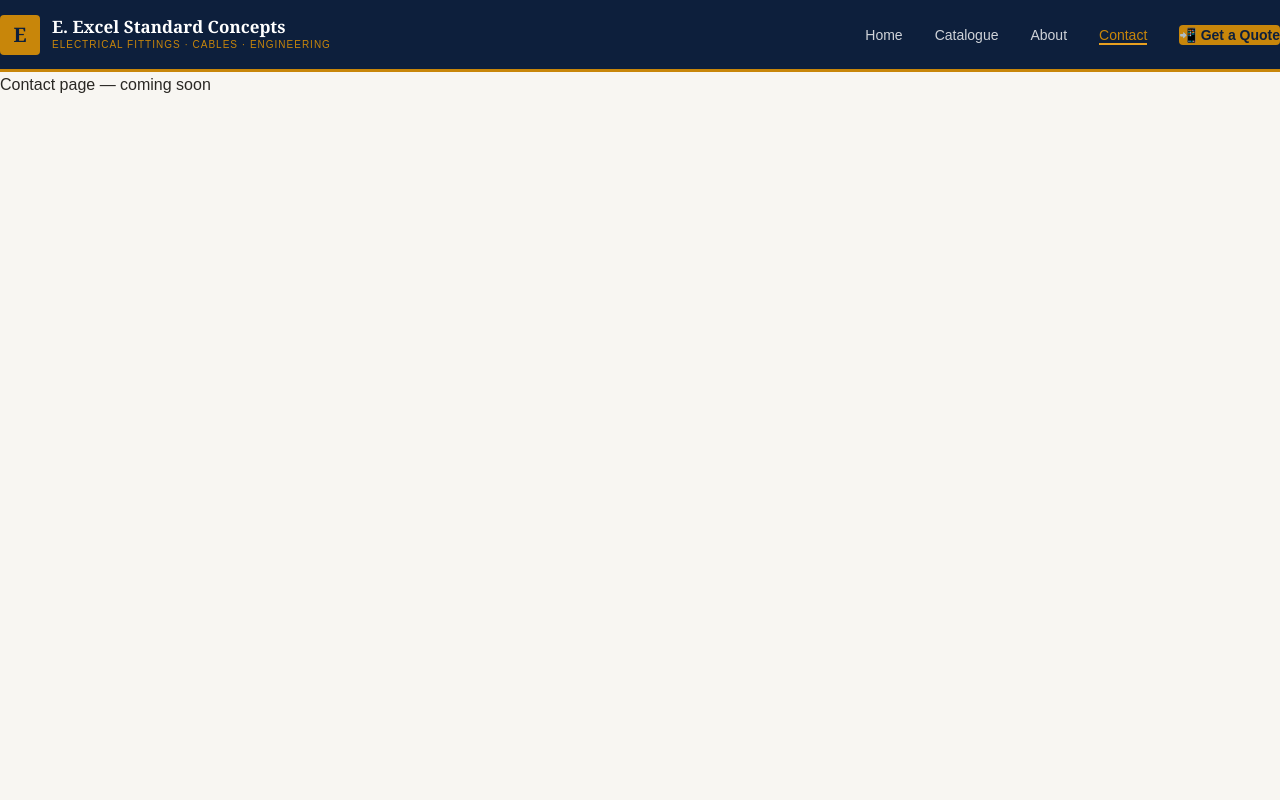
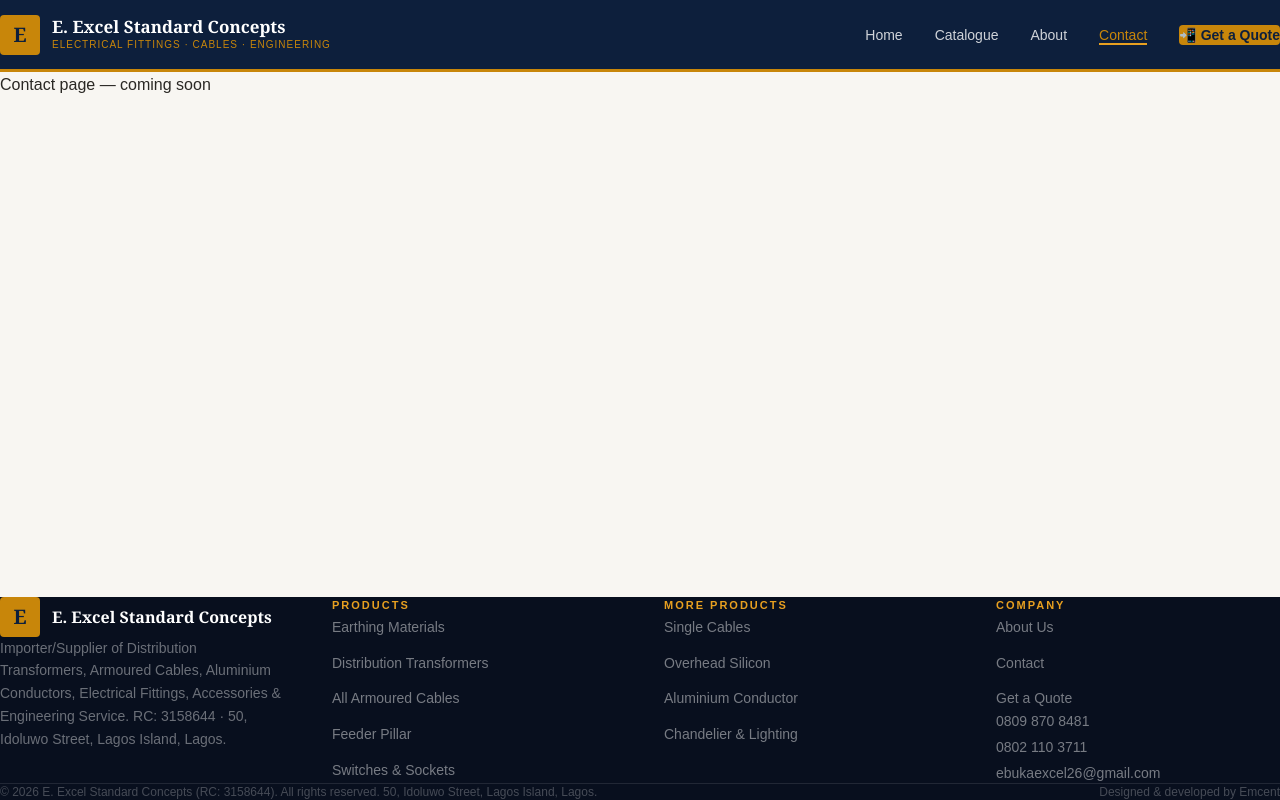
Before and after one commit to CodeEmcent/eexcel-standard-concepts, a React app in the folder frontend/: page /contact in a window 1280 px wide. Built offline with nearby package versions, Linux system fonts and the light colour scheme; the HTML template or start-up script is replaced by a standard one.

Commit message:
feat(frontend): build Footer component with four-column layout Closes #8

```diff
--- a/frontend/src/App.jsx
+++ b/frontend/src/App.jsx
@@ -1,5 +1,6 @@
 import { BrowserRouter as Router, Routes, Route } from 'react-router-dom';
 import Navbar    from './components/layout/Navbar';
+import Footer    from './components/layout/Footer';
 import Home      from './pages/Home';
 import Catalogue from './pages/Catalogue';
 import About     from './pages/About';
@@ -8,13 +9,18 @@
 const App = () => {
   return (
     <Router>
+      <div className="flex flex-col min-h-screen">
         <Navbar />
+        <main className="flex-1">
           <Routes>
             <Route path="/"          element={<Home />}      />
             <Route path="/catalogue" element={<Catalogue />} />
             <Route path="/about"     element={<About />}     />
             <Route path="/contact"   element={<Contact />}   />
           </Routes>
+        </main>
+        <Footer />
+      </div>
     </Router>
   );
 };
--- /dev/null
+++ b/frontend/src/components/layout/Footer.jsx
@@ -0,0 +1,140 @@
+import { Link } from 'react-router-dom';
+import business from '../../data/business';
+
+const productLinks = [
+  { path: '/catalogue', label: 'Earthing Materials'        },
+  { path: '/catalogue', label: 'Distribution Transformers' },
+  { path: '/catalogue', label: 'All Armoured Cables'       },
+  { path: '/catalogue', label: 'Feeder Pillar'             },
+  { path: '/catalogue', label: 'Switches & Sockets'        },
+];
+
+const moreProductLinks = [
+  { path: '/catalogue', label: 'Single Cables'          },
+  { path: '/catalogue', label: 'Overhead Silicon'       },
+  { path: '/catalogue', label: 'Aluminium Conductor'    },
+  { path: '/catalogue', label: 'Chandelier & Lighting'  },
+];
+
+const companyLinks = [
+  { path: '/about',   label: 'About Us'     },
+  { path: '/contact', label: 'Contact'      },
+  { path: '/contact', label: 'Get a Quote'  },
+];
+
+const Footer = () => {
+  return (
+    <footer className="bg-[#080F1E]">
+
+      {/* ── Main Footer Grid ── */}
+      <div className="px-16 pt-14 pb-10 grid grid-cols-4 gap-12 border-b border-white/10">
+
+        {/* Brand Column */}
+        <div>
+          <div className="flex items-center gap-3 mb-3">
+            <div className="w-10 h-10 flex items-center justify-center rounded bg-gold font-serif font-black text-xl text-navy shrink-0">
+              E
+            </div>
+            <div className="font-serif font-bold text-white text-base leading-tight">
+              {business.name}
+            </div>
+          </div>
+          <p className="text-white/40 text-sm leading-relaxed max-w-xs">
+            {business.tagline}. RC: {business.rc} · {business.address}.
+          </p>
+        </div>
+
+        {/* Products Column */}
+        <div>
+          <div className="text-gold-light text-[11px] font-bold uppercase tracking-[2px] mb-4">
+            Products
+          </div>
+          <ul className="flex flex-col gap-2.5 list-none p-0 m-0">
+            {productLinks.map(({ path, label }) => (
+              <li key={label}>
+                <Link
+                  to={path}
+                  className="text-white/45 text-sm no-underline hover:text-gold-light transition-colors duration-200"
+                >
+                  {label}
+                </Link>
+              </li>
+            ))}
+          </ul>
+        </div>
+
+        {/* More Products Column */}
+        <div>
+          <div className="text-gold-light text-[11px] font-bold uppercase tracking-[2px] mb-4">
+            More Products
+          </div>
+          <ul className="flex flex-col gap-2.5 list-none p-0 m-0">
+            {moreProductLinks.map(({ path, label }) => (
+              <li key={label}>
+                <Link
+                  to={path}
+                  className="text-white/45 text-sm no-underline hover:text-gold-light transition-colors duration-200"
+                >
+                  {label}
+                </Link>
+              </li>
+            ))}
+          </ul>
+        </div>
+
+        {/* Company Column */}
+        <div>
+          <div className="text-gold-light text-[11px] font-bold uppercase tracking-[2px] mb-4">
+            Company
+          </div>
+          <ul className="flex flex-col gap-2.5 list-none p-0 m-0">
+            {companyLinks.map(({ path, label }) => (
+              <li key={label}>
+                <Link
+                  to={path}
+                  className="text-white/45 text-sm no-underline hover:text-gold-light transition-colors duration-200"
+                >
+                  {label}
+                </Link>
+              </li>
+            ))}
+          </ul>
+          <div className="mt-6 flex flex-col gap-1.5">
+            <a
+              href={`tel:${business.phone.primary}`}
+              className="text-white/45 text-sm no-underline hover:text-gold-light transition-colors duration-200"
+            >
+              {business.phone.primary}
+            </a>
+            <a
+              href={`tel:${business.phone.secondary}`}
+              className="text-white/45 text-sm no-underline hover:text-gold-light transition-colors duration-200"
+            >
+              {business.phone.secondary}
+            </a>
+            <a
+              href={`mailto:${business.email}`}
+              className="text-white/45 text-sm no-underline hover:text-gold-light transition-colors duration-200"
+            >
+              {business.email}
+            </a>
+          </div>
+        </div>
+
+      </div>
+
+      {/* ── Bottom Bar ── */}
+      <div className="px-16 py-6 flex items-center justify-between">
+        <p className="text-white/25 text-xs">
+          © {new Date().getFullYear()} {business.name} (RC: {business.rc}). All rights reserved. {business.address}.
+        </p>
+        <p className="text-white/25 text-xs">
+          Designed & developed by Emcent
+        </p>
+      </div>
+
+    </footer>
+  );
+};
+
+export default Footer;
--- a/frontend/src/pages/Home.jsx
+++ b/frontend/src/pages/Home.jsx
@@ -1,6 +1,6 @@
 const Home = () => {
   return (
-    <main>
+    <main className="min-h-screen">
       <p>Home page — coming soon</p>
     </main>
   );
```
Lines whose indentation alone changed are shown as unchanged.
